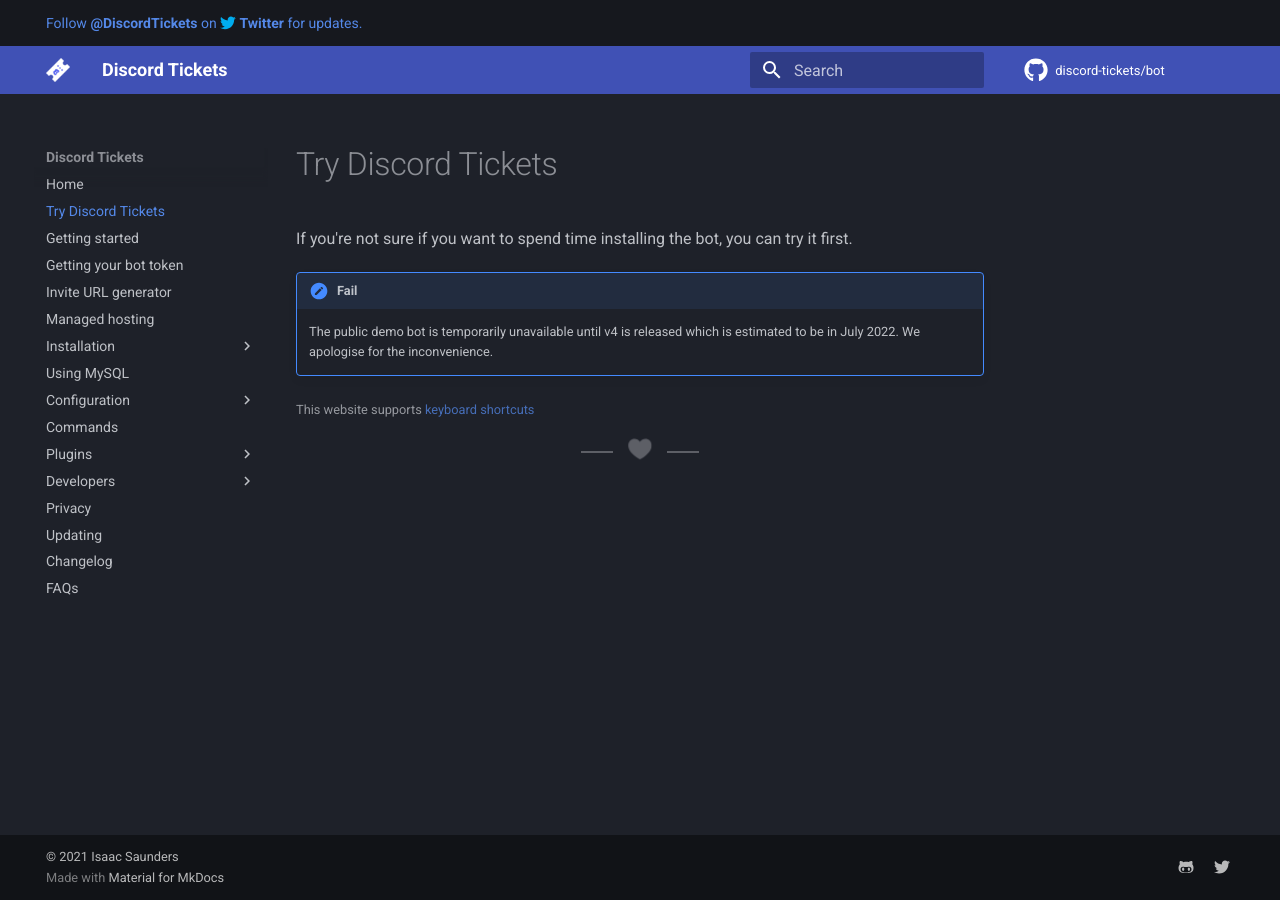
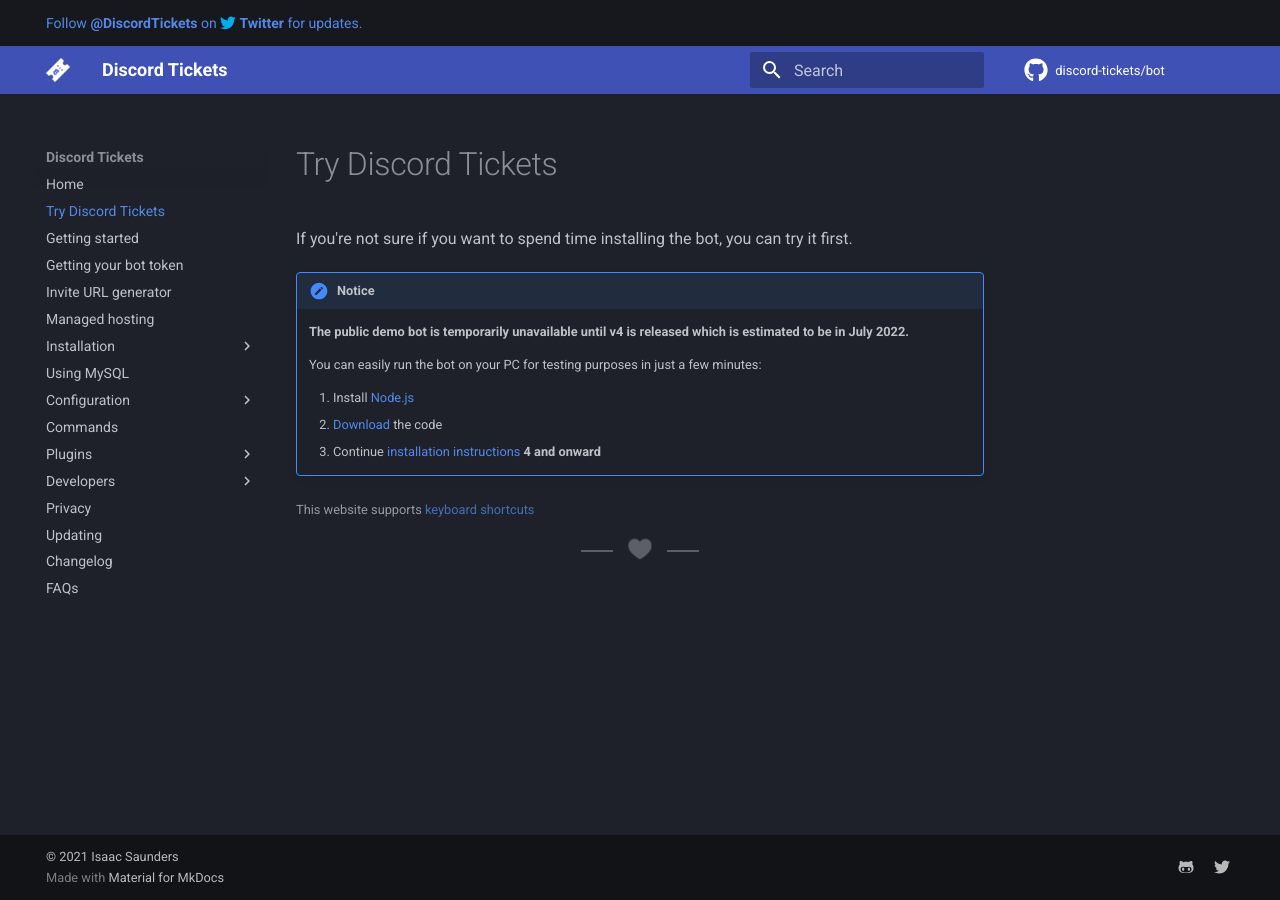
Before and after one commit to discord-tickets/docs, an MkDocs documentation site: the page built from docs/try.md, in a window 1280 px wide. Built offline with MkDocs 1.6.1 and Material for MkDocs 9.7.7, drawn with Linux system fonts in a browser that asks for light colours; comment, search, counter and statistics services are not loaded.

Commit message:
Make the message more helpful

```diff
--- a/docs/try.md
+++ b/docs/try.md
@@ -2,5 +2,15 @@
 
 If you're not sure if you want to spend time installing the bot, you can try it first.
 
-!!! fail
-	The public demo bot is temporarily unavailable until v4 is released which is estimated to be in July 2022. We apologise for the inconvenience.
+<!--
+<a class="md-button md-button--primary" href="https://discord.com/oauth2/authorize?scope=applications.commands%20bot&permissions=126032&client_id=891279986848309259" target="_blank">Add bot to Discord :material-open-in-new:</a>
+-->
+
+!!! fail "Notice"
+	**The public demo bot is temporarily unavailable until v4 is released which is estimated to be in July 2022.**
+
+	You can easily run the bot on your PC for testing purposes in just a few minutes:
+
+	1. Install [Node.js](https://nodejs.org)
+	2. [Download](https://github.com/discord-tickets/bot/archive/refs/heads/main.zip) the code
+	3. Continue [installation instructions](/installation/standard/#installation) **4 and onward**
```
